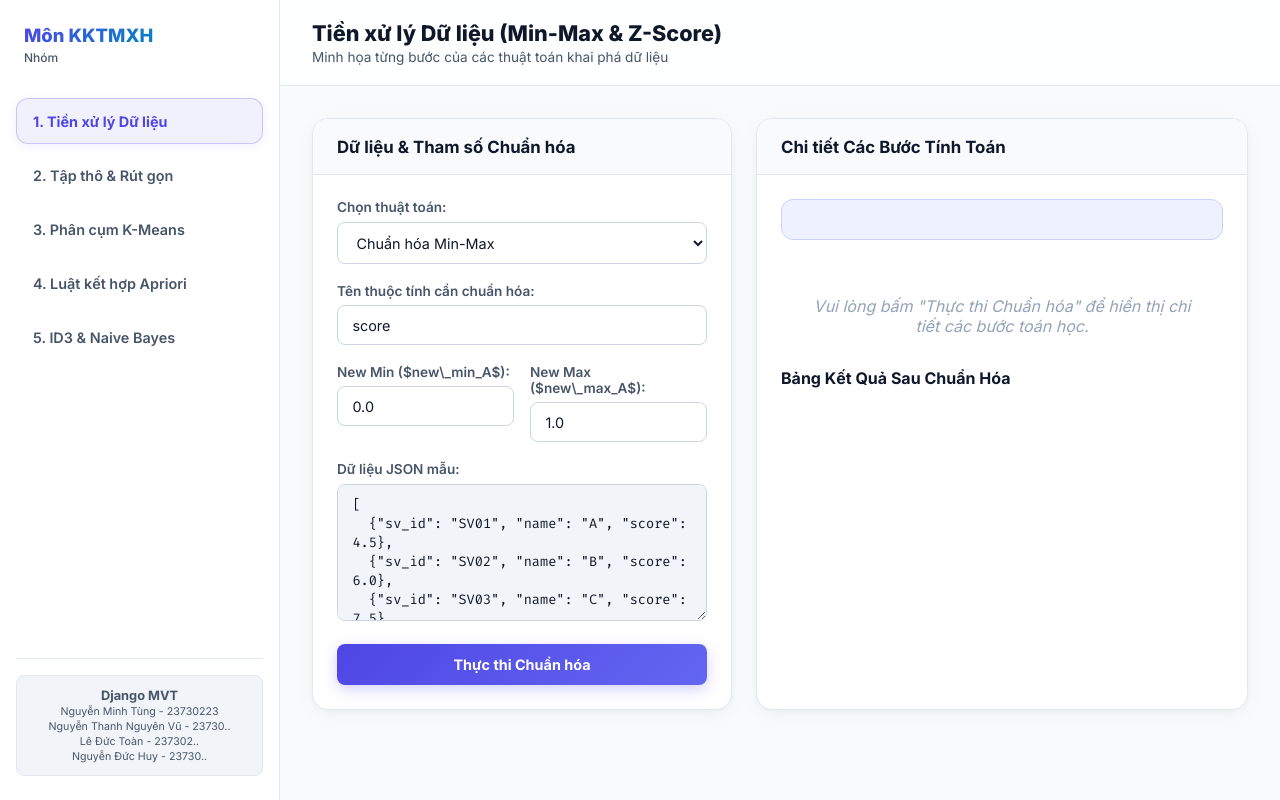
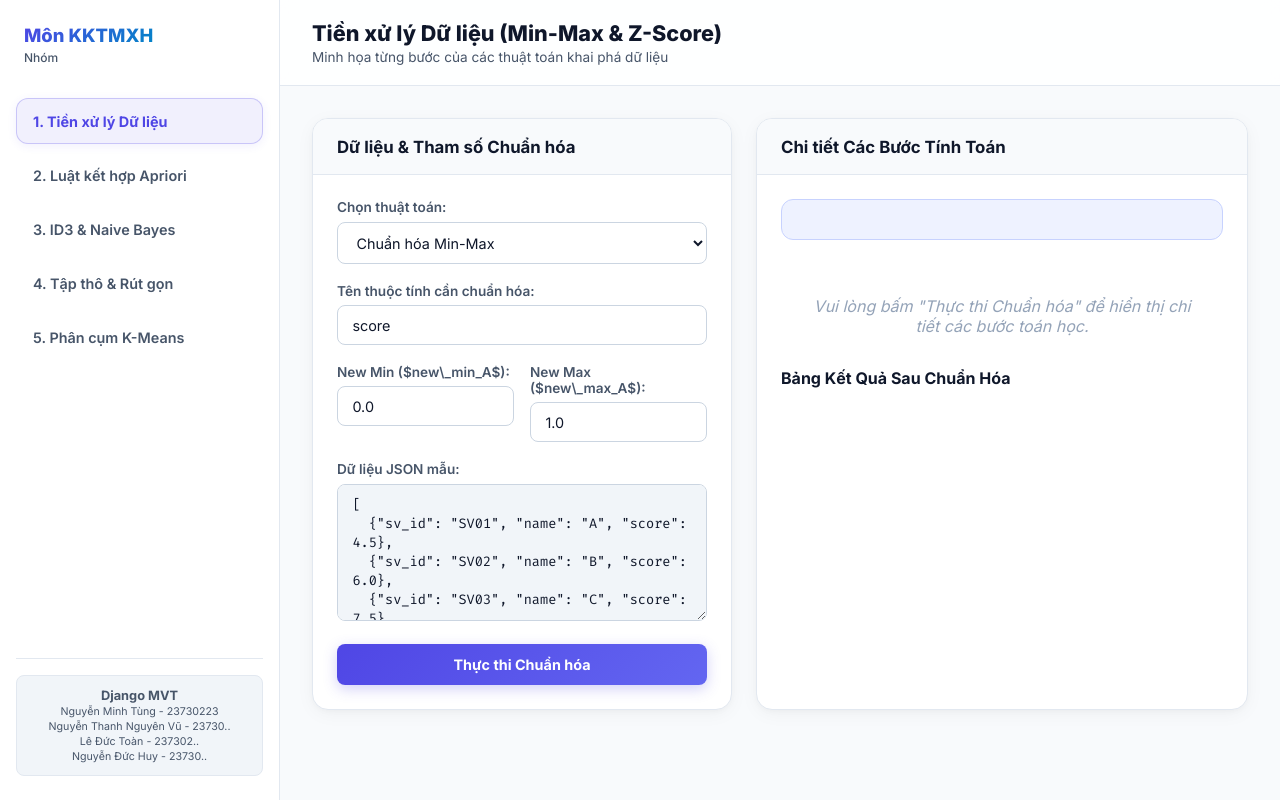
Before and after one commit to tungnguyen8389/project_KTMXH, a Django app: page / in a window 1280 px wide. Run offline with Django 4.2, Linux system fonts and the light colour scheme; parts of the project's set-up code (start-up, migrations or seed data) failed here and were passed over.

Commit message:
fix: thay đổi thứ tự các thuật toán

```diff
--- a/templates/base.html
+++ b/templates/base.html
@@ -37,18 +37,20 @@
                 <button class="nav-item active" data-tab="tab-preprocessing">
                     <span class="text">1. Tiền xử lý Dữ liệu</span>
                 </button>
+                <button class="nav-item" data-tab="tab-apriori">
+                    <span class="text">2. Luật kết hợp Apriori</span>
+                </button>
+                <button class="nav-item" data-tab="tab-classification">
+                    <span class="text">3. ID3 & Naive Bayes</span>
+                </button>
                 <button class="nav-item" data-tab="tab-roughset">
-                    <span class="text">2. Tập thô & Rút gọn</span>
+                    <span class="text">4. Tập thô & Rút gọn</span>
                 </button>
                 <button class="nav-item" data-tab="tab-kmeans">
-                    <span class="text">3. Phân cụm K-Means</span>
+                    <span class="text">5. Phân cụm K-Means</span>
                 </button>
-                <button class="nav-item" data-tab="tab-apriori">
-                    <span class="text">4. Luật kết hợp Apriori</span>
-                </button>
-                <button class="nav-item" data-tab="tab-classification">
-                    <span class="text">5. ID3 & Naive Bayes</span>
-                </button>
+
+
             </nav>
 
             <div class="sidebar-footer">
```
